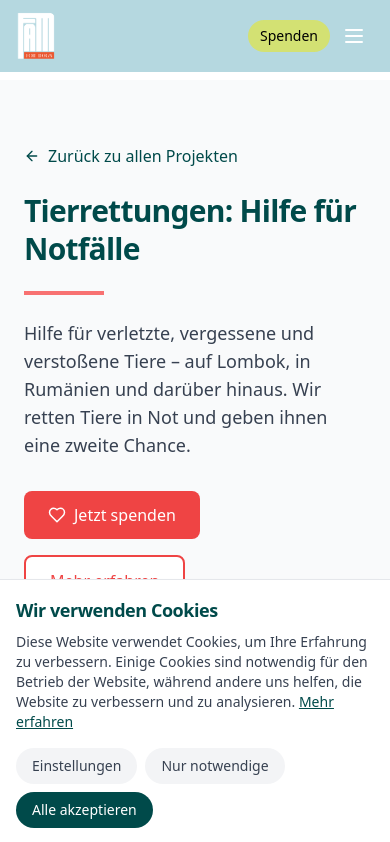
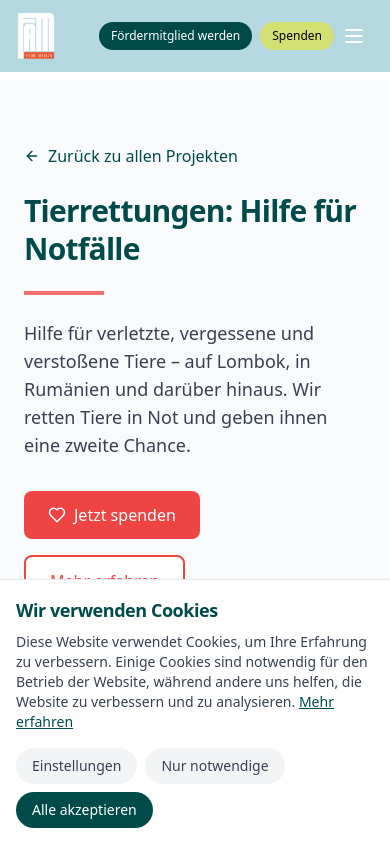
Before and after one commit to Rodriguez-Diego-web/famfordog, a React (Vite) app: page /projects/tierrettungen in a window 390 px wide. Shown: the top 842 px of the page. Built offline with nearby package versions, Linux system fonts and the light colour scheme.

Commit message:
button nach oben

```diff
--- a/src/components/Navbar.tsx
+++ b/src/components/Navbar.tsx
@@ -96,6 +96,13 @@ const Navbar = () => {
   ];
 
   const navItems = [
+    { name: 'Home', path: '/' },
+    { name: 'Unsere Hunde', path: '/our-dogs' },
+    { name: 'Sei Teil der FAMily!', path: '/join-family' },
+    { name: 'Spendenaktion', path: '/spendenaktion' },
+  ];
+
+  const desktopNavItems = [
     { name: 'Home', path: '/' },
     { name: 'Unsere Hunde', path: '/our-dogs' },
     { name: 'Sei Teil der FAMily!', path: '/join-family' },
@@ -204,7 +211,7 @@ const Navbar = () => {
           </div>
 
           {/* Other Nav Items */}
-          {navItems.map((item) => (
+          {desktopNavItems.map((item) => (
             item.name !== 'Home' && (
               <Link
                 key={item.name}
@@ -233,11 +240,19 @@ const Navbar = () => {
         </nav>
 
         {/* Mobile Buttons */}
-        <div className="md:hidden flex items-center space-x-3">
+        <div className="md:hidden flex items-center space-x-2">
+          {/* Mobile Fördermitglied werden Button */}
+          <Link
+            to="/foerdermitglied-werden"
+            className="bg-primary hover:bg-primary/90 text-white px-3 py-1.5 rounded-full text-xs font-medium transition-all duration-200 font-futura flex items-center whitespace-nowrap"
+          >
+            Fördermitglied werden
+          </Link>
+
           {/* Mobile Donate Button */}
           <Link
             to="/spenden"
-            className="bg-secondary hover:bg-secondary/90 text-secondary-foreground px-3 py-1.5 rounded-full text-sm font-medium transition-all duration-200 font-futura flex items-center"
+            className="bg-secondary hover:bg-secondary/90 text-secondary-foreground px-3 py-1.5 rounded-full text-xs font-medium transition-all duration-200 font-futura flex items-center"
           >
             Spenden
           </Link>
@@ -245,7 +260,7 @@ const Navbar = () => {
           {/* Mobile Menu Button */}
           <button
             onClick={toggleMobileMenu}
-            className="text-white focus:outline-none"
+            className="text-white focus:outline-none ml-1"
             aria-label="Toggle mobile menu"
           >
             {mobileMenuOpen ? <X size={24} /> : <Menu size={24} />}
@@ -376,10 +391,6 @@ const Navbar = () => {
                   location.pathname === item.path
                     ? 'text-white font-bold'
                     : 'text-white/90 hover:text-white'
-                } ${
-                  item.highlight
-                    ? "bg-primary text-white hover:bg-primary/90 rounded-full px-4 py-2 font-bold my-2"
-                    : ""
                 }`}
                 onClick={() => setMobileMenuOpen(false)}
               >
```
